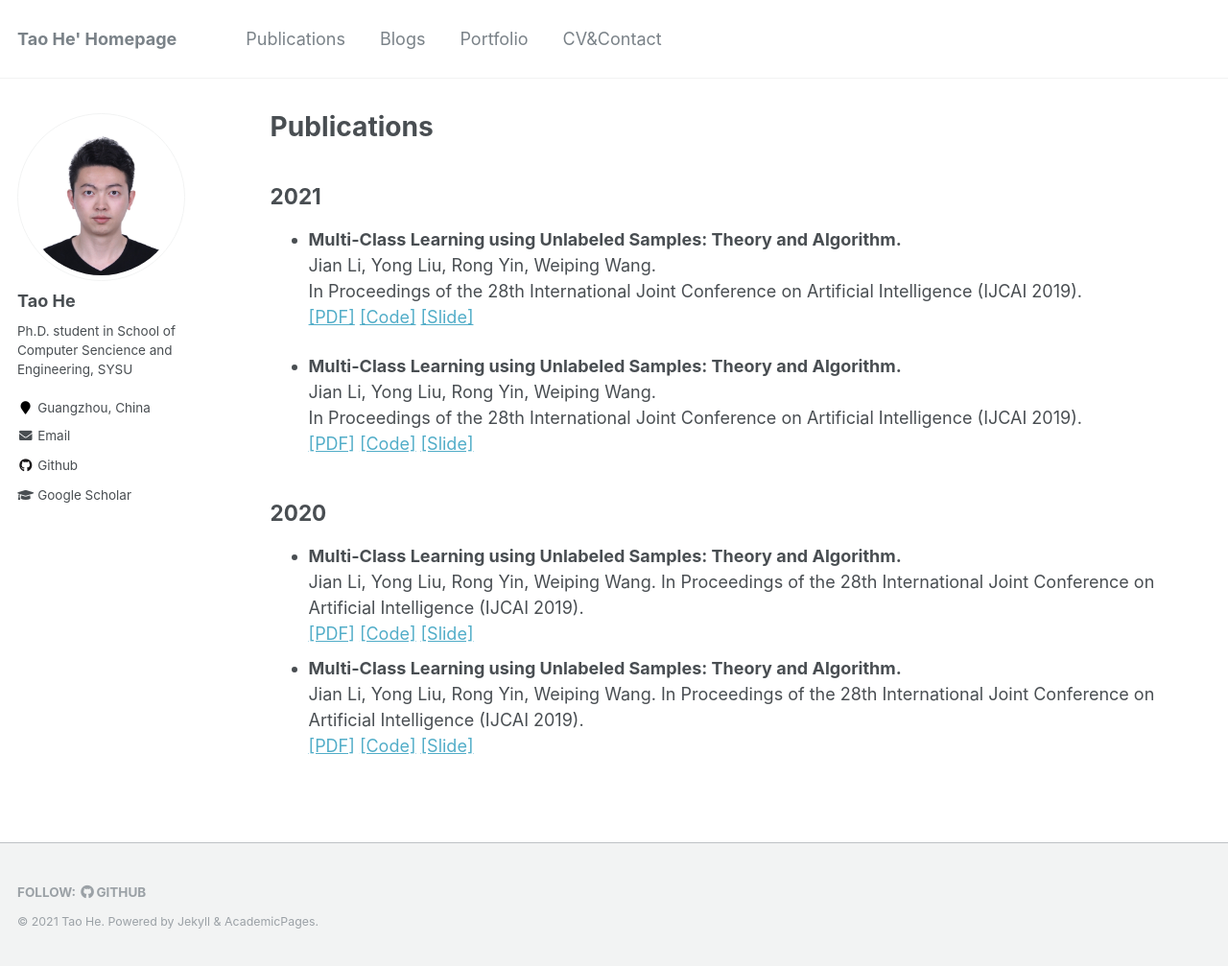
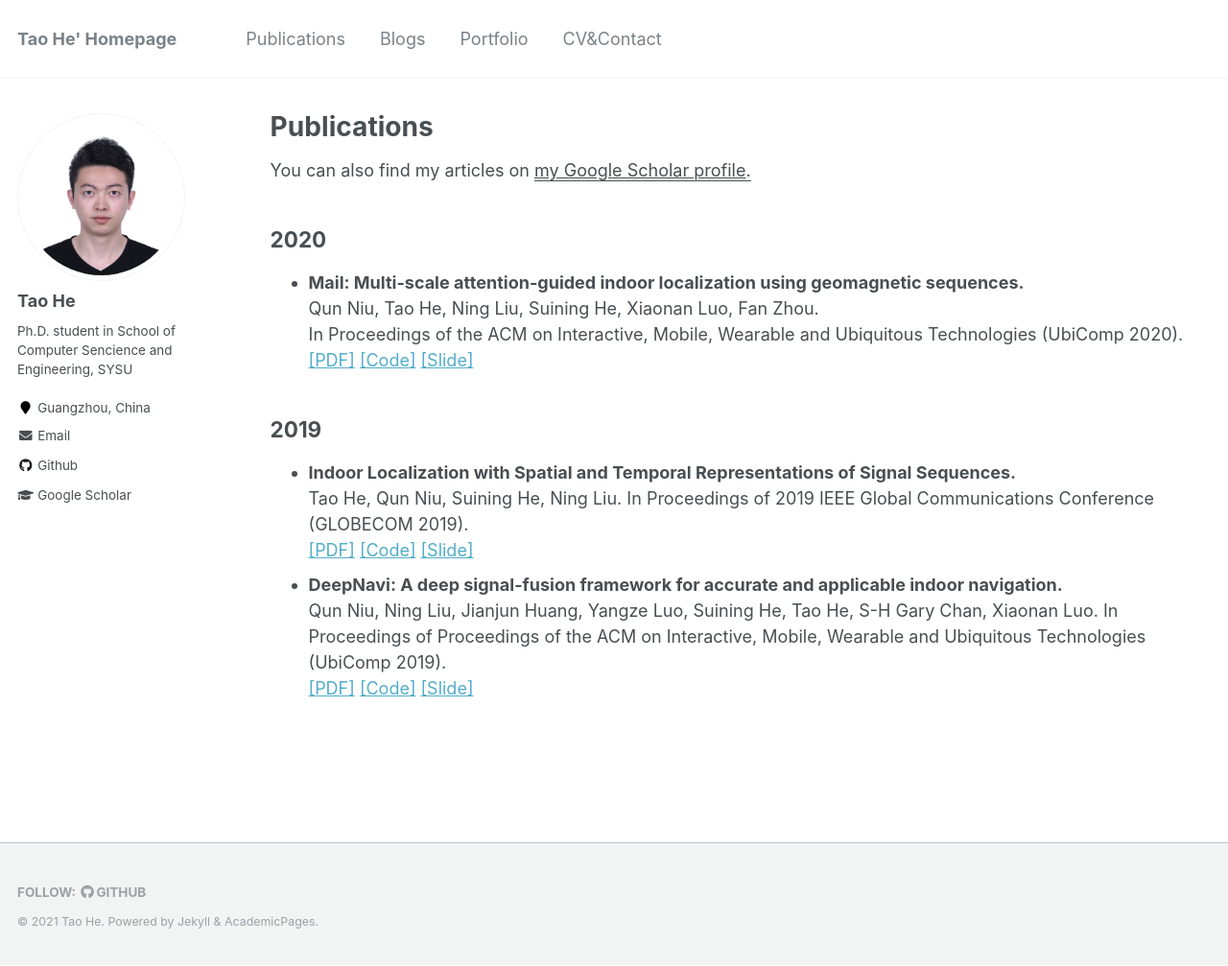
Before and after one commit to onewalnut/onewalnut.github.io, a Jekyll site: the page built from _pages/publications.md, in a window 1280 px wide and 1007 px high. Shown: the whole window at 96% size. Built offline with Jekyll 4.4.1, drawn with Linux system fonts in a browser that asks for light colours.

Commit message:
Update Publications

```diff
--- a/_pages/publications.md
+++ b/_pages/publications.md
@@ -9,24 +9,22 @@ author_profile: true
   You can also find my articles on <u><a href="{{author.googlescholar}}">my Google Scholar profile</a>.</u>
 {% endif %}
 
-2021
---------
-* **Multi-Class Learning using Unlabeled Samples: Theory and Algorithm.**
-  Jian Li, Yong Liu, Rong Yin, Weiping Wang.
-  In Proceedings of the 28th International Joint Conference on Artificial Intelligence (IJCAI 2019).
-  [[PDF]](http://academicpages.github.io/files/paper3.pdf)  [[Code]](http://academicpages.github.io/files/paper3.pdf)  [[Slide]](http://academicpages.github.io/files/paper3.pdf)
-
-* **Multi-Class Learning using Unlabeled Samples: Theory and Algorithm.**
-  Jian Li, Yong Liu, Rong Yin, Weiping Wang.
-  In Proceedings of the 28th International Joint Conference on Artificial Intelligence (IJCAI 2019).
-  [[PDF]](http://academicpages.github.io/files/paper3.pdf)  [[Code]](http://academicpages.github.io/files/paper3.pdf)  [[Slide]](http://academicpages.github.io/files/paper3.pdf)
-
+You can also find my articles on <u><a href="https://scholar.google.com/citations?user=ETHNJ0QAAAAJ&hl=zh-CN">my Google Scholar profile</a>.</u>
 
 2020
 --------
-* **Multi-Class Learning using Unlabeled Samples: Theory and Algorithm.**
-  Jian Li, Yong Liu, Rong Yin, Weiping Wang. In Proceedings of the 28th International Joint Conference on Artificial Intelligence (IJCAI 2019).
-  [[PDF]](http://academicpages.github.io/files/paper3.pdf)  [[Code]](http://academicpages.github.io/files/paper3.pdf)  [[Slide]](http://academicpages.github.io/files/paper3.pdf)
-* **Multi-Class Learning using Unlabeled Samples: Theory and Algorithm.**
-  Jian Li, Yong Liu, Rong Yin, Weiping Wang. In Proceedings of the 28th International Joint Conference on Artificial Intelligence (IJCAI 2019).
-  [[PDF]](http://academicpages.github.io/files/paper3.pdf)  [[Code]](http://academicpages.github.io/files/paper3.pdf)  [[Slide]](http://academicpages.github.io/files/paper3.pdf)
+* **Mail: Multi-scale attention-guided indoor localization using geomagnetic sequences.**
+  Qun Niu, Tao He, Ning Liu, Suining He, Xiaonan Luo, Fan Zhou.
+  In Proceedings of the ACM on Interactive, Mobile, Wearable and Ubiquitous Technologies (UbiComp 2020).
+  [[PDF]](http://academicpages.github.io/files/2020_MAIL Multi-Scale Attention-Guided Indoor Localization Using Geomagnetic Sequences.pdf)  [[Code]]()  [[Slide]]()
+
+2019
+--------
+* **Indoor Localization with Spatial and Temporal Representations of Signal Sequences.**
+  Tao He, Qun Niu, Suining He, Ning Liu.
+  In Proceedings of 2019 IEEE Global Communications Conference (GLOBECOM 2019).
+  [[PDF]](http://academicpages.github.io/files/2019_Indoor localization with spatial and temporal representations of signal sequences.pdf)  [[Code]]()  [[Slide]]()
+* **DeepNavi: A deep signal-fusion framework for accurate and applicable indoor navigation.**
+  Qun Niu, Ning Liu, Jianjun Huang, Yangze Luo, Suining He, Tao He, S-H Gary Chan, Xiaonan Luo.
+  In Proceedings of Proceedings of the ACM on Interactive, Mobile, Wearable and Ubiquitous Technologies (UbiComp 2019).
+  [[PDF]](http://academicpages.github.io/files/2019_DeepNavi A Deep Signal-Fusion Framework for Accurate and Applicable Indoor Navigation.pdf)  [[Code]]()  [[Slide]]()
```
Also changed, not shown: 7 other files.
